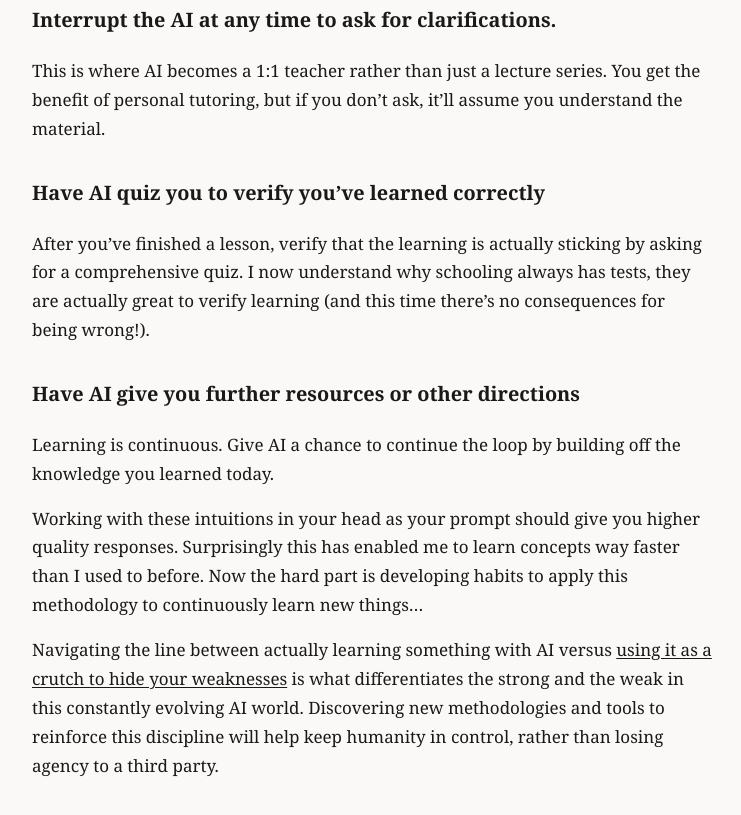
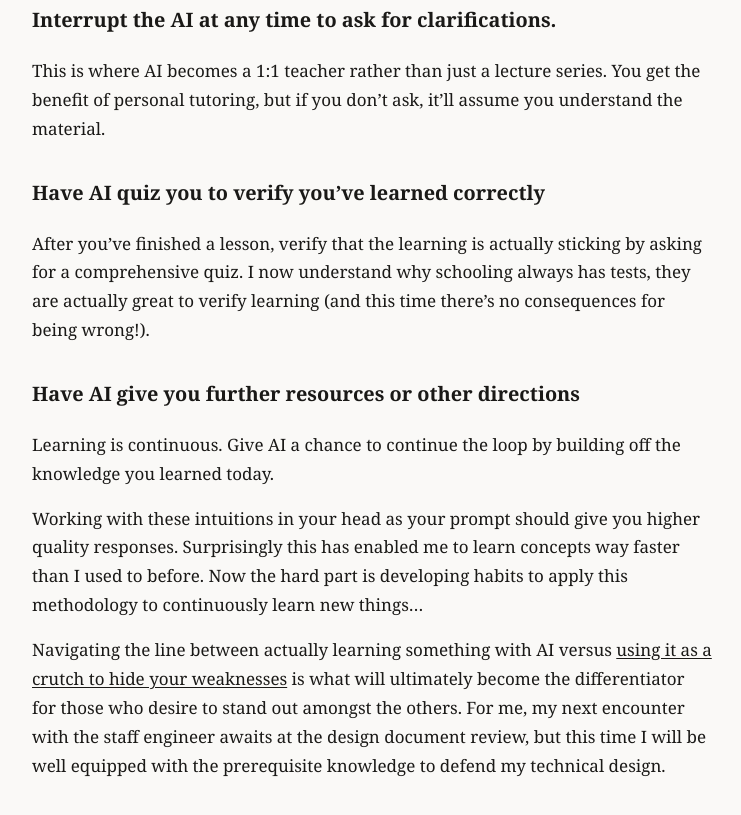
Before and after one commit to wes-chen/wes-chen.github.io, an Astro site: page /blog/learning-with-ai in a window 1280 px wide. Shown: the part 1798-2613 px from the top of the page, without its empty margins (268-1009 px from the left). Built offline with nearby package versions, Linux system fonts and the light colour scheme; Astro itself is replaced by a stand-in of ours.

Commit message:
Update learning-with-ai.md

```diff
--- a/src/pages/blog/learning-with-ai.md
+++ b/src/pages/blog/learning-with-ai.md
@@ -41,4 +41,4 @@ Learning is continuous. Give AI a chance to continue the loop by building off th
 
 Working with these intuitions in your head as your prompt should give you higher quality responses. Surprisingly this has enabled me to learn concepts way faster than I used to before. Now the hard part is developing habits to apply this methodology to continuously learn new things…
 
-Navigating the line between actually learning something with AI versus [using it as a crutch to hide your weaknesses](https://news.harvard.edu/gazette/story/2025/11/is-ai-dulling-our-minds/) is what differentiates the strong and the weak in this constantly evolving AI world. Discovering new methodologies and tools to reinforce this discipline will help keep humanity in control, rather than losing agency to a third party.
+Navigating the line between actually learning something with AI versus [using it as a crutch to hide your weaknesses](https://news.harvard.edu/gazette/story/2025/11/is-ai-dulling-our-minds/) is what will ultimately become the differentiator for those who desire to stand out amongst the others. For me, my next encounter with the staff engineer awaits at the design document review, but this time I will be well equipped with the prerequisite knowledge to defend my technical design.
```
